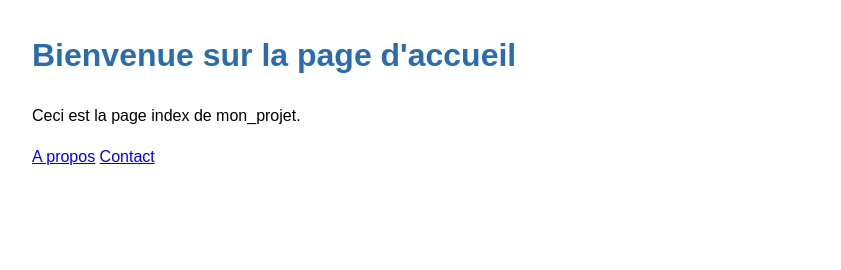
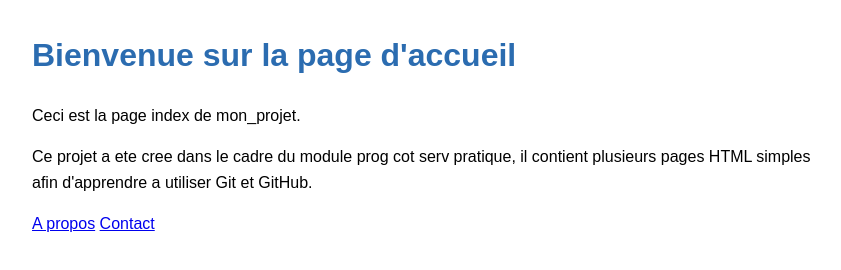
Before and after one commit to hafsakadik/mon_projet_git, a plain HTML site: page index.html in a window 1280 px wide. Shown: the whole page, without its empty margins (208-1049 px from the left). Drawn offline with Linux system fonts and the light colour scheme.

Commit message:
mise a jour index: ajout d'un paragraphe

```diff
--- a/index.html
+++ b/index.html
@@ -8,6 +8,7 @@
     <body>
         <h1>Bienvenue sur la page d'accueil</h1>
         <p>Ceci est la page index de mon_projet.</p>
+        <p>Ce projet a ete cree dans le cadre du module prog cot serv pratique, il contient plusieurs pages HTML simples afin d'apprendre a utiliser Git et GitHub.</p>
         <a href="about.html">A propos</a>
         <a href="contact.html">Contact</a>
     </body>
```
